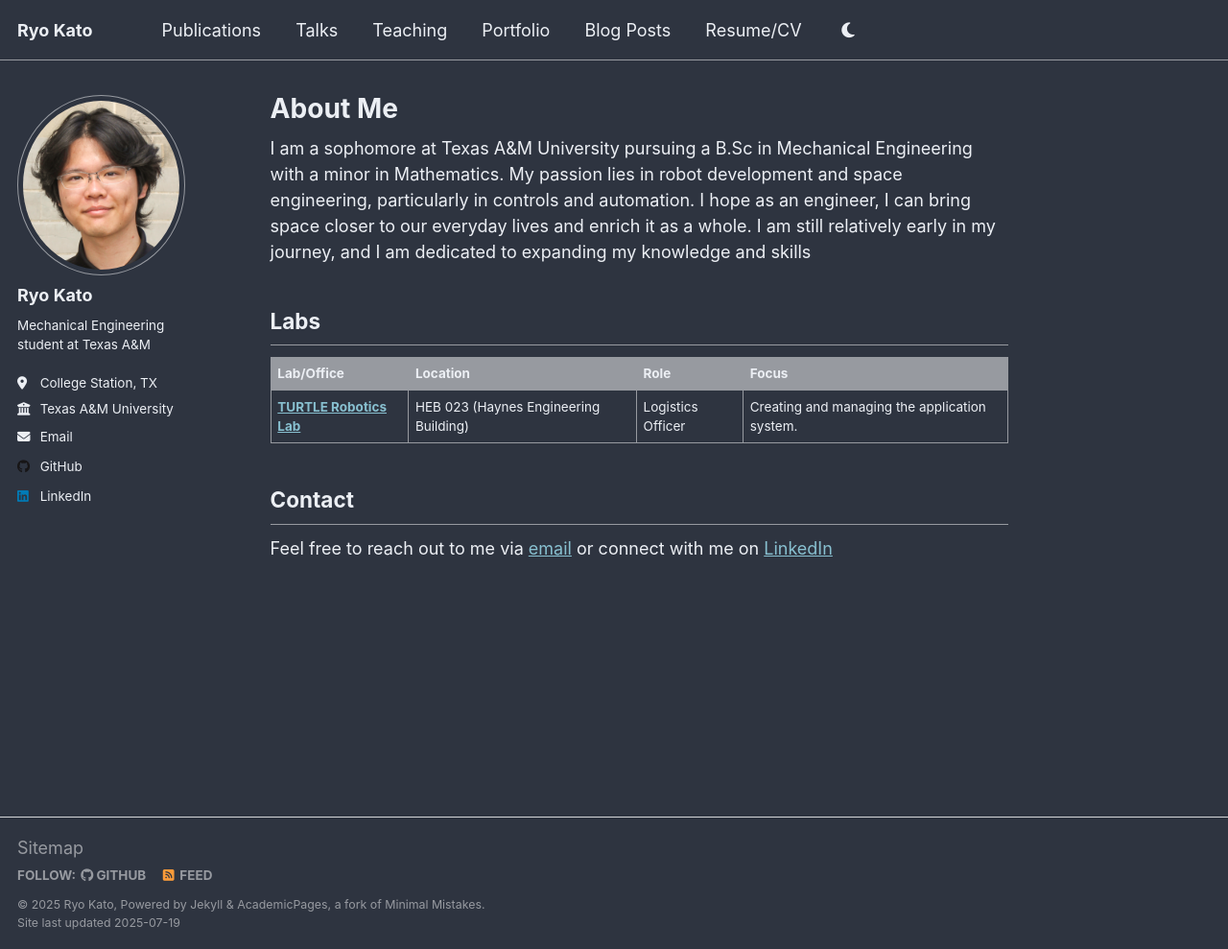
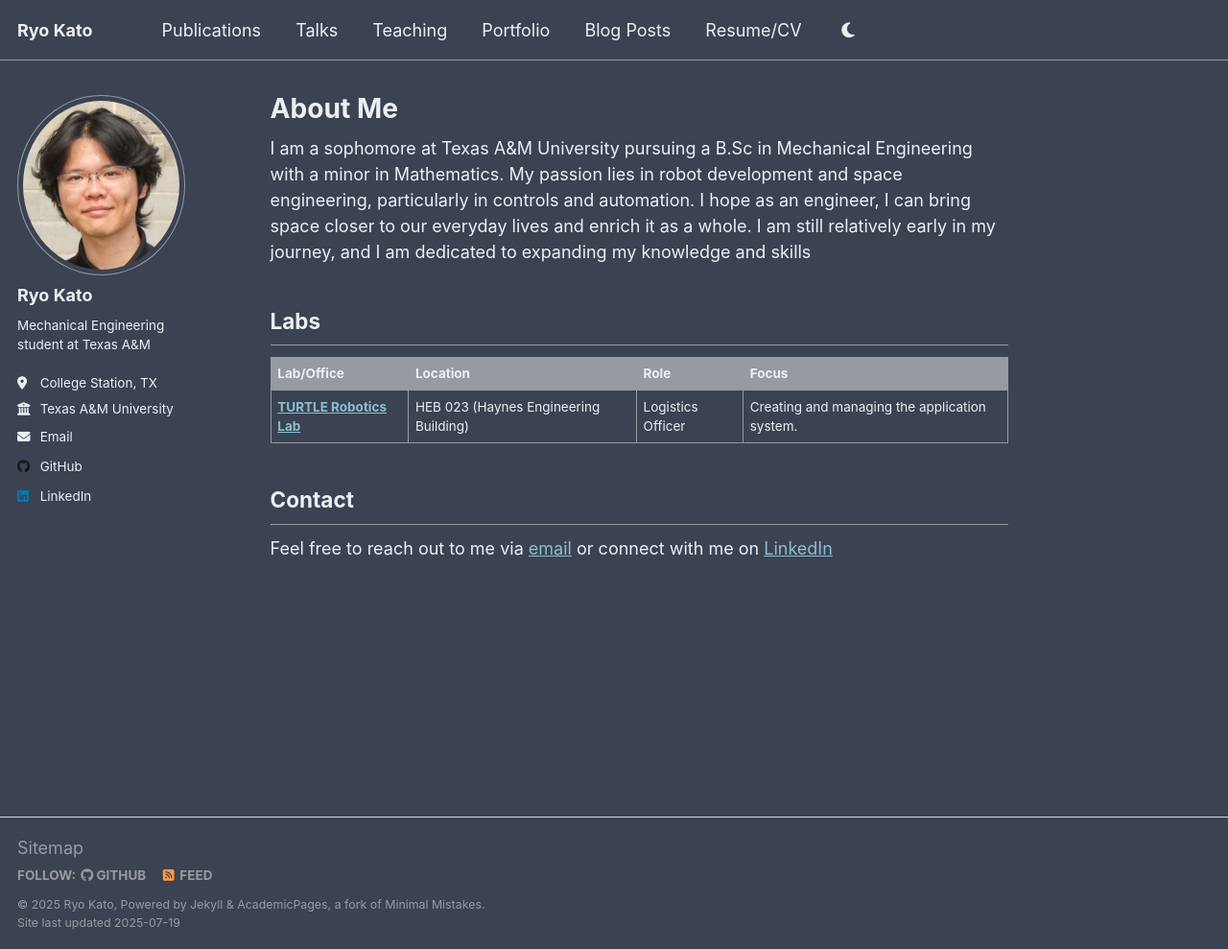
Before and after one commit to theryokato/theryokato.github.io, a Jekyll site: the page built from _pages/about.md, in a window 1280 px wide and 989 px high. Shown: the whole window at 96% size. Built offline with Jekyll 4.4.1, drawn with Linux system fonts in a browser that asks for light colours; a script that is not in the unit is left out.

Commit message:
Style changes 6.5

```diff
--- a/_sass/theme/_dark.scss
+++ b/_sass/theme/_dark.scss
@@ -8,7 +8,7 @@ $dark-gray                  : mix(#000, $gray, 40%);
 $darker-gray                : mix(#000, $gray, 60%);
 $light-gray                 : mix(#fff, $gray, 50%);
 
-$background                 : #2e3440;
+$background                 : #3b4252;
 $background-light           : mix(#fff, $background, 80%);
 $background-lighter         : mix(#fff, $background, 90%);
 $text                       : #eceff4;
```
